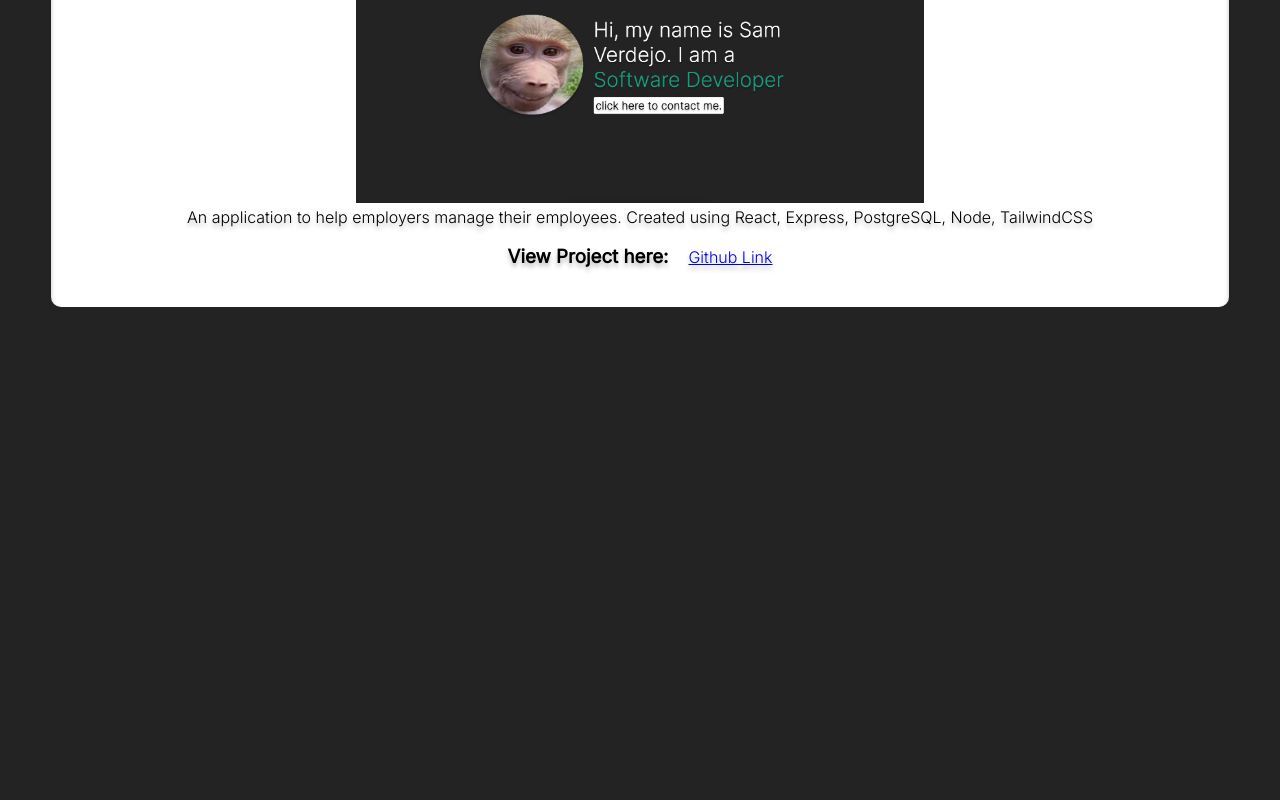
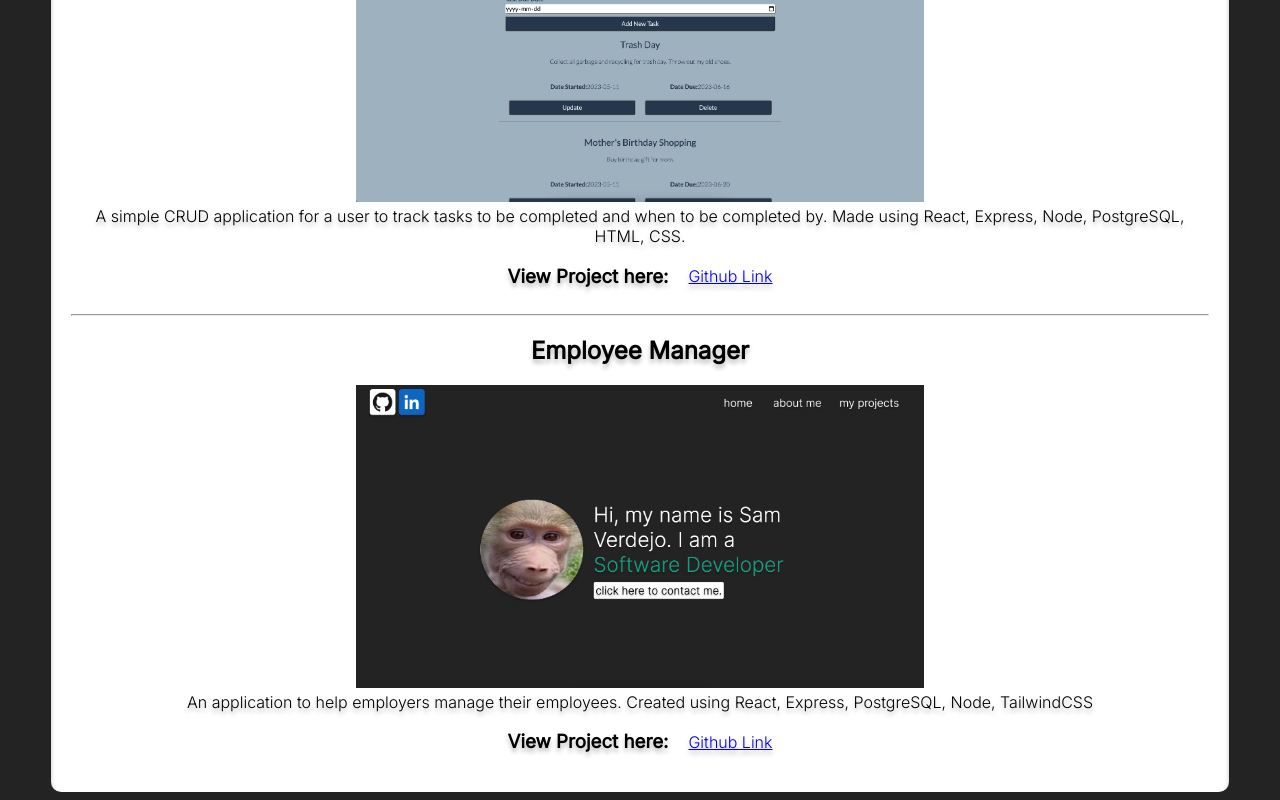
Before and after one commit to sjverdejo/Portfolio, a React (Create React App) app: page /projects in a window 1280 px wide. Shown: the part 1093-1893 px from the top of the page. Before the commit the page ends 1408 px from the top, so only its background shows below. Built offline with nearby package versions, Linux system fonts and the light colour scheme.

Commit message:
Updated projects page

```diff
--- a/src/assets/styles/NavBar.css
+++ b/src/assets/styles/NavBar.css
@@ -43,9 +43,12 @@
 .dropdownContent {
     display: none;
     position: absolute;
+    background-color:#232323;
     z-index: 1;
     margin-top:60px;
     min-width: 200px;
+    border-bottom-left-radius: 9px;
+    border-bottom-right-radius: 9px;
 }
 
 .dropdown:hover .dropdownContent {
--- a/src/routes/Projects.js
+++ b/src/routes/Projects.js
@@ -1,7 +1,8 @@
 import '../assets/styles/Container.css'
 import Header from '../components/Header'
 import ProjectContent from '../components/ProjectContent'
-import img from '../assets/images/projects/portfolio.png'
+import portfolio from '../assets/images/projects/portfolio.png'
+import taskme from '../assets/images/projects/taskme.png'
 import NavLink from '../components/NavBar/NavLink'
 
 function Projects() {
@@ -15,15 +16,23 @@ function Projects() {
                 <div className='ems_proj'>
                     <ProjectContent
                         title='Portfolio Website'
-                        images={img}
+                        images={portfolio}
                         description='Website for personal project created using React, CSS, React-Router v6, and framer motion'
                         ghLink='https://github.com/sjverdejo/Portfolio'
                     />
                     <hr />
 
                     <ProjectContent
+                        title='TaskME'
+                        images={taskme}
+                        description='A simple CRUD application for a user to track tasks to be completed and when to be completed by. Made using React, Express, Node, PostgreSQL, HTML, CSS.'
+                        ghLink='https://github.com/sjverdejo/TaskME'
+                    />
+                    <hr />
+
+                    <ProjectContent
                         title='Employee Manager'
-                        images={img}
+                        images={portfolio}
                         description='An application to help employers manage their employees. Created using React, Express, PostgreSQL, Node, TailwindCSS'
                         ghLink='https://github.com/sjverdejo/Employee-Management-System'
                     />
```
Also changed, not shown: src/assets/images/projects/taskme.png (added).
